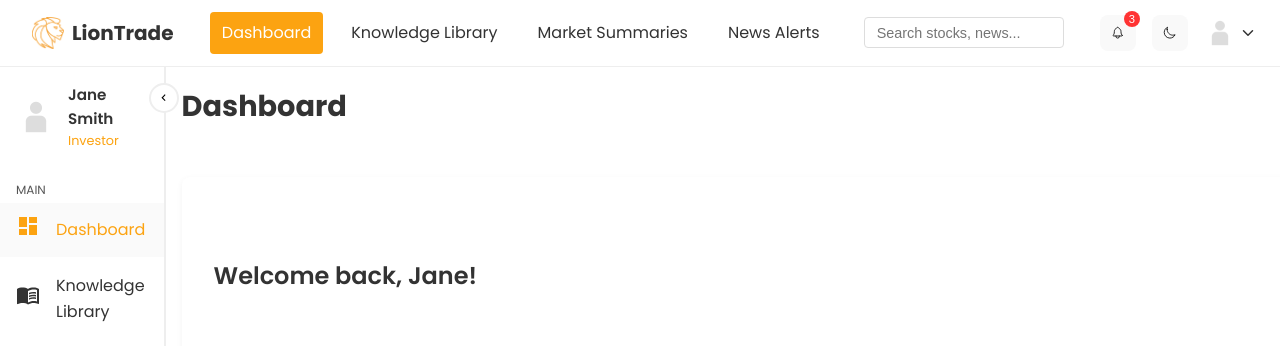
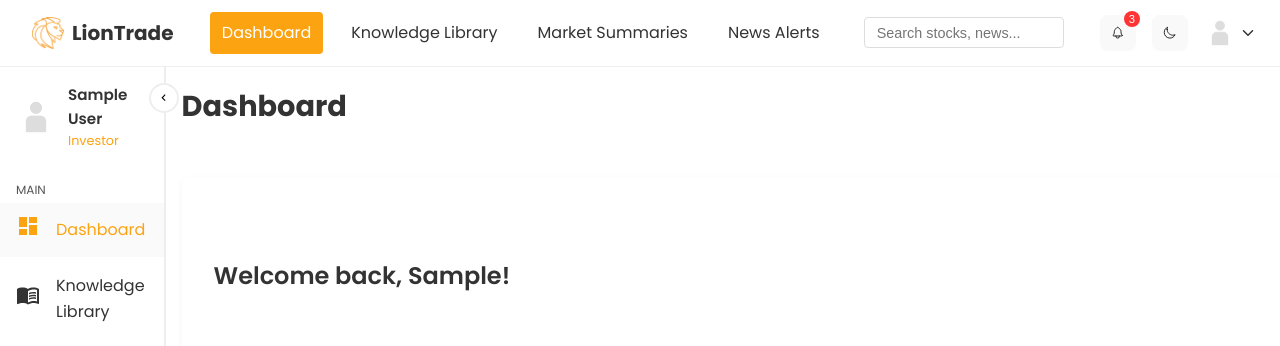
Before and after one commit to Liontrade/sarabi, a React (Vite) app: page /dashboard in a window 1280 px wide. Shown: the top 346 px of the page. Built offline with nearby package versions, Linux system fonts and the light colour scheme; no server answers; the database is empty; sample sign-in values are in the browser's storage.

Commit message:
[feat] Show current Firebase name

```diff
--- a/src/components/HomeDashboardPage/OnBoardingSection/OnBoardingSection.tsx
+++ b/src/components/HomeDashboardPage/OnBoardingSection/OnBoardingSection.tsx
@@ -1,6 +1,9 @@
-import React, { JSX } from 'react';
+import React, { JSX, useEffect, useState } from 'react';
 import './OnboardingSection.css';
 import { MdPerson, MdListAlt, MdMenuBook } from 'react-icons/md';
+import { onAuthStateChanged, User } from 'firebase/auth';
+import { auth, db } from '../../../firebaseConfig';
+import { doc, getDoc } from 'firebase/firestore';
 
 interface Step {
     icon: JSX.Element;
@@ -8,6 +11,10 @@ interface Step {
     description: string;
     progress: number;
     cta: { text: string; onClick: () => void };
+}
+
+interface UserData {
+    name?: string;
 }
 
 const steps: Step[] = [
@@ -35,12 +42,37 @@ const steps: Step[] = [
 ];
 
 const OnboardingSection: React.FC = () => {
+    const [userName, setUserName] = useState<string>('User');
+
+    useEffect(() => {
+        const unsubscribe = onAuthStateChanged(auth, async (user: User | null) => {
+            if (user) {
+                let name = user.displayName?.split(' ')[0] || '';
+
+                try {
+                    const docRef = doc(db, 'users', user.uid);
+                    const snap = await getDoc(docRef);
+                    if (snap.exists()) {
+                        const data = snap.data() as UserData;
+                        if (data.name) name = data.name.split(' ')[0];
+                    }
+                } catch (err) {
+                    console.warn('Nie udało się pobrać użytkownika z Firestore', err);
+                }
+
+                setUserName(name || 'User');
+            }
+        });
+
+        return () => unsubscribe();
+    }, []);
+
     const avgProgress = Math.round(steps.reduce((sum, s) => sum + s.progress, 0) / steps.length);
 
     return (
         <section className="onboarding-section">
             <header className="onboarding-header">
-                <h2>Welcome back, Jane!</h2>
+                <h2>Welcome back, {userName}!</h2>
                 <div className="overview-circle">
                     <div className="radial-progress" style={{ '--percent': `${avgProgress}` } as React.CSSProperties} />
                     <span className="overview-text">{avgProgress}% Completed</span>
--- a/src/components/HomeDashboardPage/Sidebar/Sidebar.tsx
+++ b/src/components/HomeDashboardPage/Sidebar/Sidebar.tsx
@@ -1,7 +1,8 @@
-import React, { useState } from 'react';
+import React, { useEffect, useState } from 'react';
 import { Link, useLocation } from 'react-router-dom';
 import './Sidebar.css';
 import userAvatar from '../../../assets/home-page/user-avatar.png';
+import { auth } from '../../../firebaseConfig';
 import {
     MdDashboard,
     MdMenuBook,
@@ -16,6 +17,13 @@ import {
 const Sidebar: React.FC = () => {
     const location = useLocation();
     const [collapsed, setCollapsed] = useState(false);
+    const [fullName, setFullName] = useState<string>('User');
+
+    useEffect(() => {
+        if (auth.currentUser) {
+            setFullName(auth.currentUser.displayName || 'User');
+        }
+    }, []);
 
     const mainLinks = [
         { to: '/dashboard', label: 'Dashboard', icon: <MdDashboard /> },
@@ -43,7 +51,7 @@ const Sidebar: React.FC = () => {
                 <img src={userAvatar} alt="Avatar" className="sidebar__avatar" />
                 {!collapsed && (
                     <div className="sidebar__user-info">
-                        <span className="sidebar__username">Jane Smith</span>
+                        <span className="sidebar__username">{fullName}</span>
                         <span className="sidebar__role">Investor</span>
                     </div>
                 )}
```
